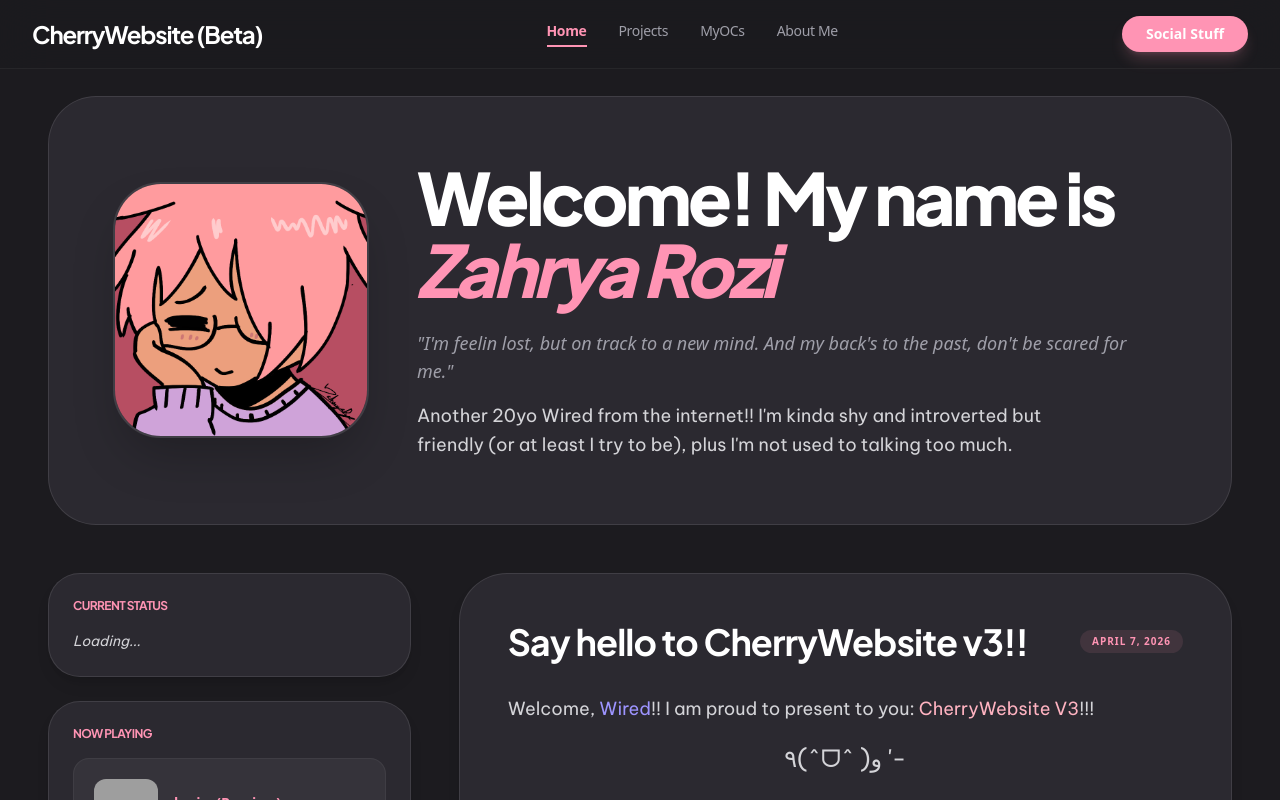
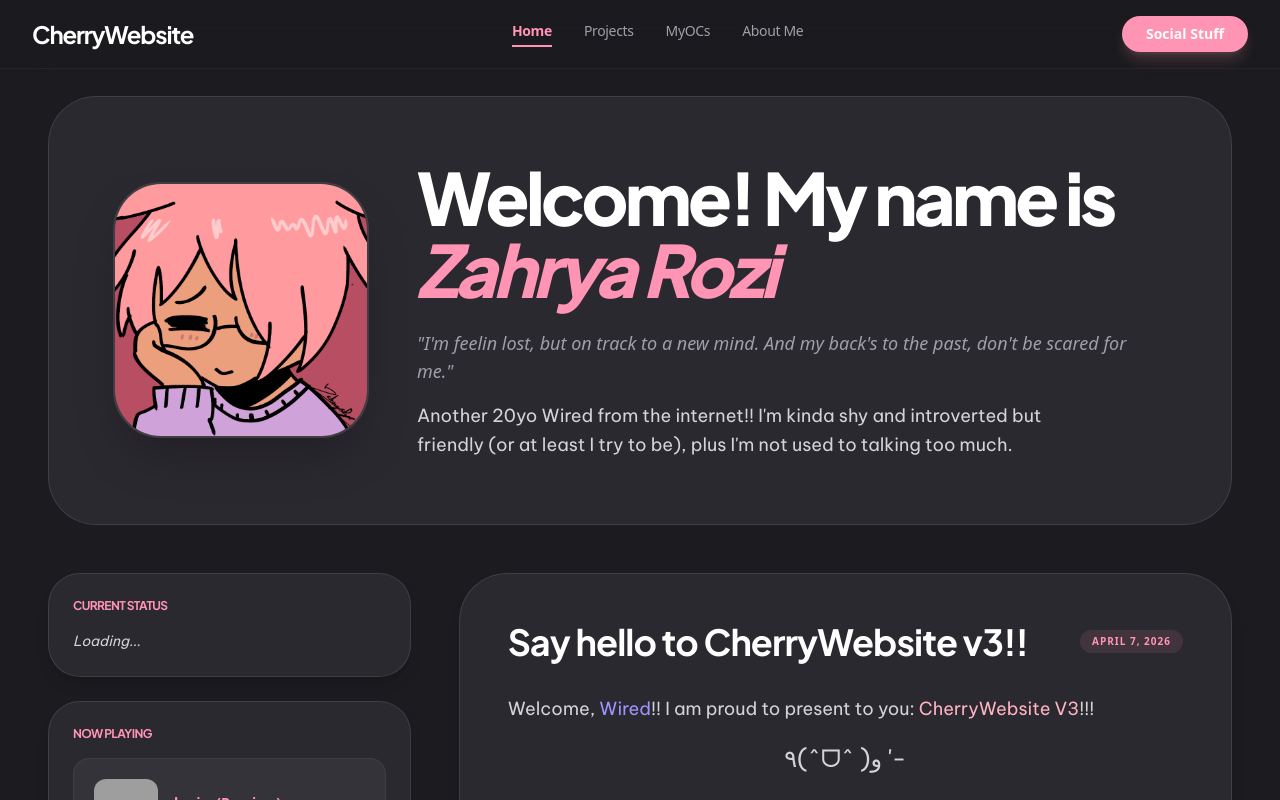
Before and after one commit to ZahryaRozi/CherryWebsite, a Next.js app: page / in a window 1280 px wide. Shown: the top 800 px of the page. Built offline with nearby package versions, Linux system fonts and the light colour scheme; no server answers; grey boxes are pictures that could not be loaded.

Commit message:
Removed Beta from NavBar. Added custom Scrollbar

```diff
--- a/app/components/Navbar.tsx
+++ b/app/components/Navbar.tsx
@@ -19,7 +19,7 @@ export default function Navbar() {
     <nav className="fixed top-0 w-full z-50 bg-[#1C1B1F]/60 backdrop-blur-xl border-b border-white/5">
       <div className="flex justify-between items-center px-8 py-4 max-w-7xl mx-auto">
         <div className="text-2xl font-bold tracking-tighter text-white font-headline">
-          CherryWebsite (Beta)
+          CherryWebsite
         </div>
 
         <div className="hidden md:flex items-center gap-8 font-label text-sm font-medium tracking-tight">
--- a/app/globals.css
+++ b/app/globals.css
@@ -51,3 +51,11 @@ input[type='range']::-moz-range-thumb {
   border: none;
   cursor: pointer;
 }
+
+.custom-scrollbar::-webkit-scrollbar {
+  width: 4px;
+}
+.custom-scrollbar::-webkit-scrollbar-thumb {
+  background: var(--color-primary);
+  border-radius: 10px;
+}
--- a/package.json
+++ b/package.json
@@ -1,6 +1,6 @@
 {
   "name": "cherrywebsite",
-  "version": "3.4.0",
+  "version": "3.4.1",
   "private": true,
   "scripts": {
     "dev": "next dev",
```
